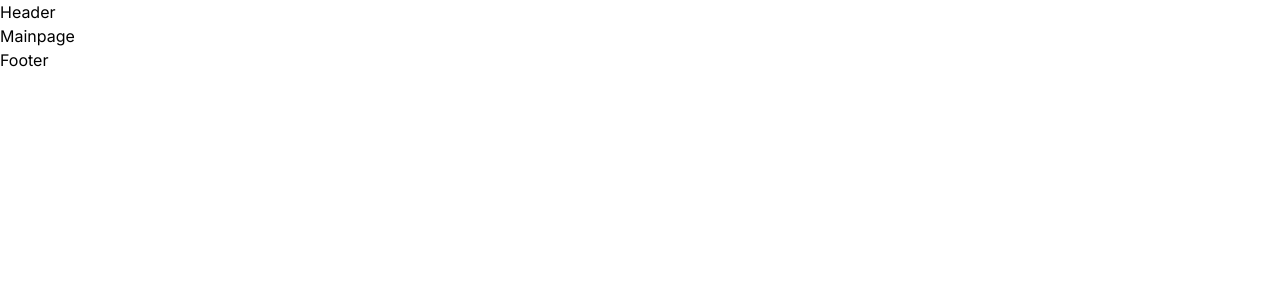
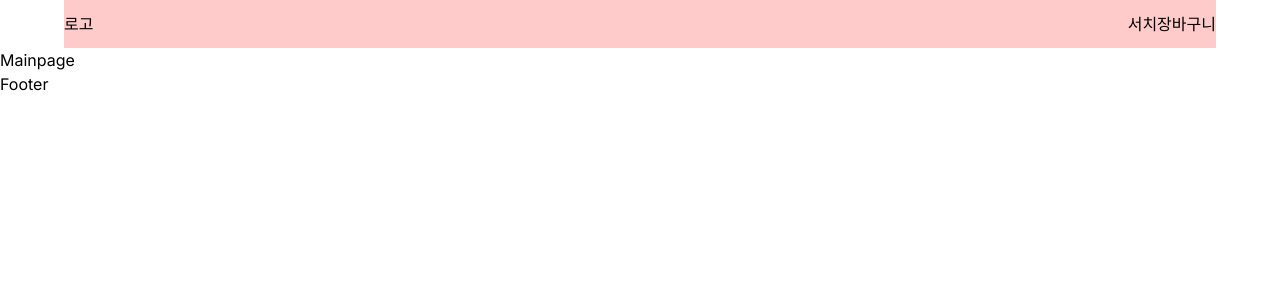
Before and after one commit to ssbmel/UrrProject, a Next.js app: page / in a window 1280 px wide. Shown: the top 300 px of the page. Built offline with nearby package versions, Linux system fonts and the light colour scheme.

Commit message:
fix: header 내용 추가

```diff
--- a/src/app/api/auth/signup/route.ts
+++ b/src/app/api/auth/signup/route.ts
@@ -12,12 +12,12 @@ export async function POST(request: Request) {
 
   const { data, error } = await supabase.auth.signUp({
     email,
-    password
-    // options: {
-    //   data: {
-    //     nickname
-    //   }
-    // }
+    password,
+    options: {
+      data: {
+        nickname
+      }
+    }
   });
   if (data) {
     console.log(data);
--- a/src/components/common/header/Header.tsx
+++ b/src/components/common/header/Header.tsx
@@ -1,7 +1,25 @@
-import React from "react";
+import React from 'react';
 
 const Header = () => {
-  return <div>Header</div>;
+  return (
+    <>
+      <header className="flex flex-row justify-between items-center h-12 w-[90%] mx-auto bg-red-200">
+        <div>
+          <h1>로고</h1>
+        </div>
+        <div className="flex">
+          <p>서치</p>
+          <p>장바구니</p>
+        </div>
+      </header>
+      {/* <div className="bg-gray-300 flex-col h-[100px] w-full fixed">
+        <div className="flex flex-col border border-red-500 w-[90%] mx-auto">
+          <input type="text" className="border border-black rounded-md mx-auto h-8 w-[80%]" />
+          <p>추천 인플루언서</p>
+        </div>
+      </div> */}
+    </>
+  );
 };
 
 export default Header;
--- a/supabase/client.ts
+++ b/supabase/client.ts
@@ -1,5 +1,10 @@
 import { createClient } from '@supabase/supabase-js';
 import { Database } from '../types/supabase';
+
+// export const supabase = createClient<Database>(
+//   process.env.NEXT_PUBLIC_SUPABASE_URL!,
+//   process.env.NEXT_PUBLIC_SUPABASE_ANON_KEY!
+// );
 
 const SUPABASE_PROJECT_URL = process.env.NEXT_PUBLIC_SUPABASE_PROJECT_URL as string;
 
```
